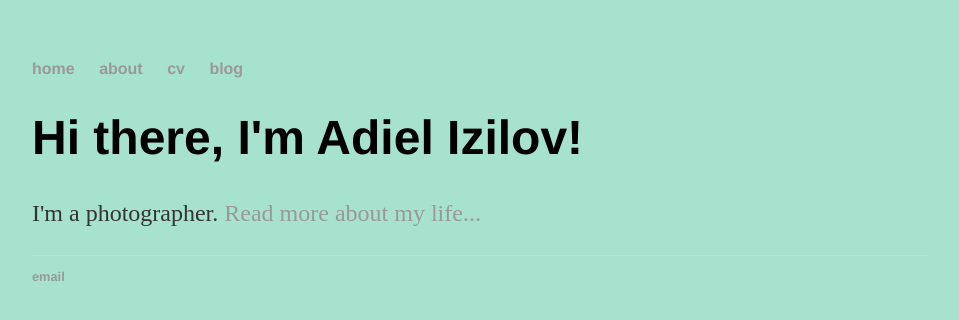
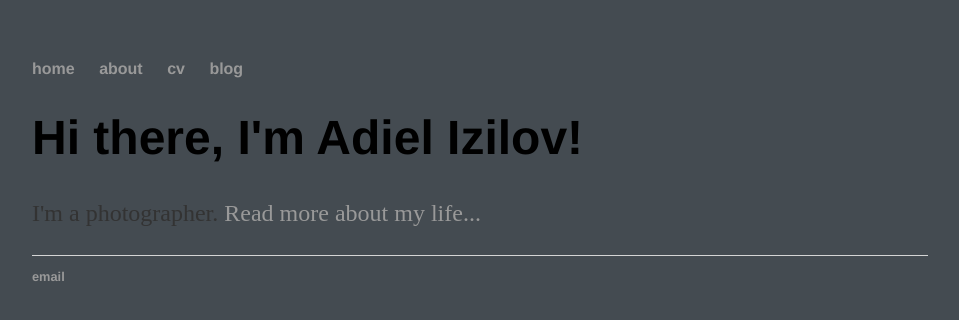
Before and after one commit to adielizilov/adielizilov.github.io, a Jekyll site: the page built from index.html, in a window 1280 px wide. Shown: the top 320 px of the page, without its empty margins (160-1119 px from the left). Built offline with Jekyll 4.4.1, drawn with Linux system fonts in a browser that asks for light colours.

Commit message:
Update default.html

```diff
--- a/_layouts/default.html
+++ b/_layouts/default.html
@@ -27,7 +27,7 @@
 		</body>
 		<style>
 			body {
-    				background-color: #a7e2ce;
+    				background-color: #444b51;
 			}
 </style>
 	</html>
```
